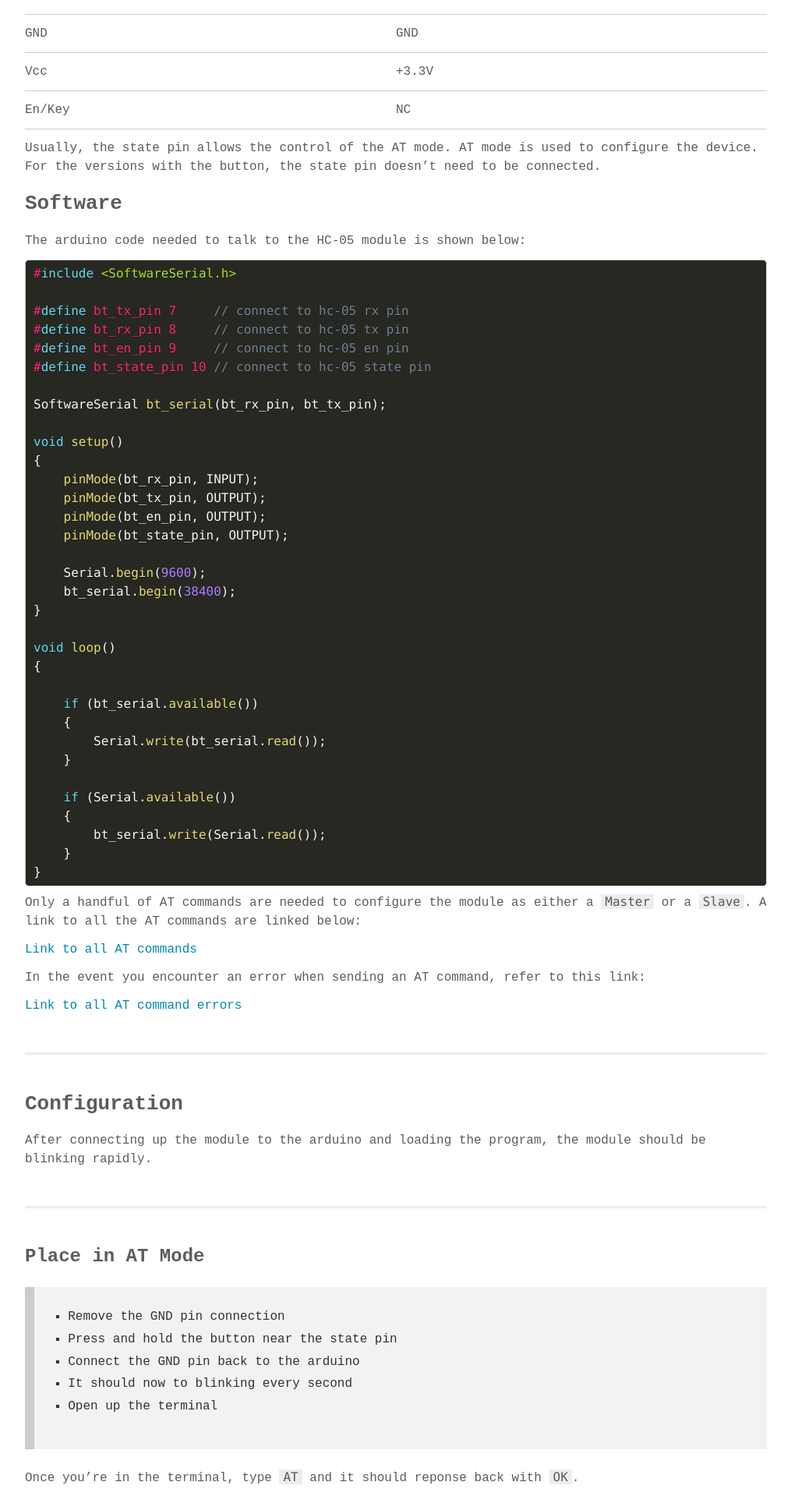
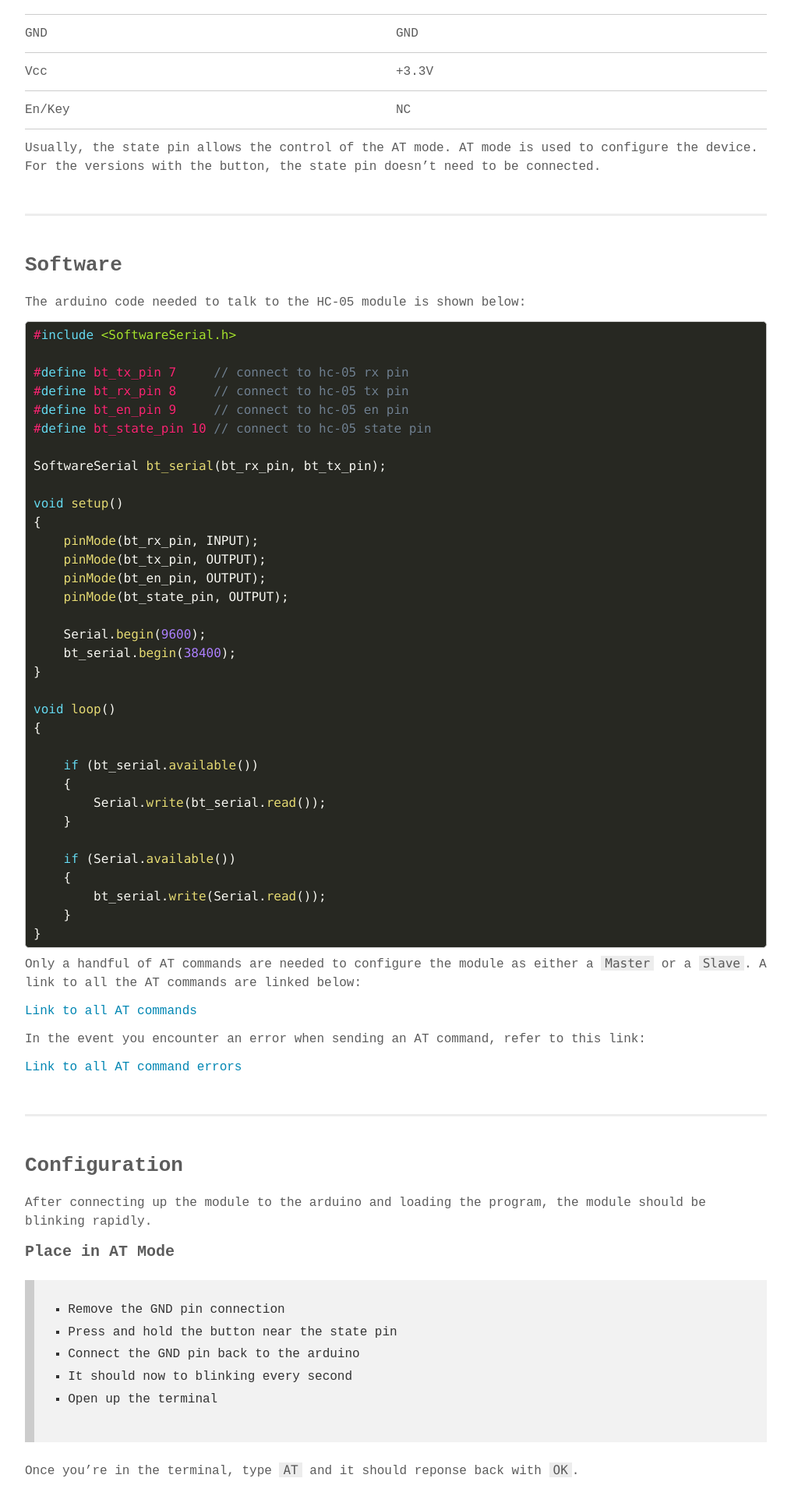
Before and after one commit to hshah89/hshah89.github.io, a Jekyll site: the page built from _posts/2020-01-25-hc-05.md, in a window 1280 px wide. Shown: the part 1291-3210 px from the top of the page at 78% size, without its empty margins (132-1147 px from the left). Built offline with Jekyll 4.4.1, drawn with Linux system fonts in a browser that asks for light colours; some web fonts are replaced.

Commit message:
Update 2020-01-25-hc-05.md

````diff
--- a/_posts/2020-01-25-hc-05.md
+++ b/_posts/2020-01-25-hc-05.md
@@ -44,6 +44,8 @@ Here are the pinouts and connections to an Arduino nano:
 
 
 Usually, the state pin allows the control of the AT mode. AT mode is used to configure the device. For the versions with the button, the state pin doesn't need to be connected.
+
+<div class="divider"></div>
 
 ## Software
 
@@ -100,9 +102,8 @@ In the event you encounter an error when sending an AT command, refer to this li
 
 After connecting up the module to the arduino and loading the program, the module should be blinking rapidly.
 
-<div class="divider"></div>
 
-### Place in AT Mode
+#### Place in AT Mode
 > 1. Remove the GND pin connection
 > 2. Press and hold the button near the state pin
 > 3. Connect the GND pin back to the arduino
@@ -116,7 +117,7 @@ Once you're in the terminal, type ```AT``` and it should reponse back with ```OK
 
 <div class="divider"></div>
 
-### Get device address
+#### Get device address
 
 One device will be the master and the other will be the slave device. Use the `AT+ADDR?` command to find the address of each module
 
@@ -136,7 +137,7 @@ OK
 
 <div class="divider"></div>
 
-### Configure Slave Device
+#### Configure Slave Device
 
 Hold on to the button while sending these commands
 
@@ -159,7 +160,7 @@ Next we configure the Master device
 
 <div class="divider"></div>
 
-### Configure the Master Device
+#### Configure the Master Device
 
 Hold on to the button while sending these commands
 
````
